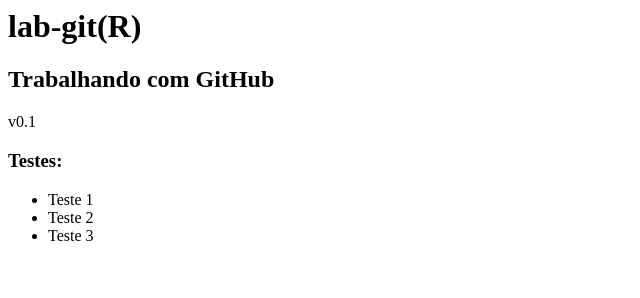
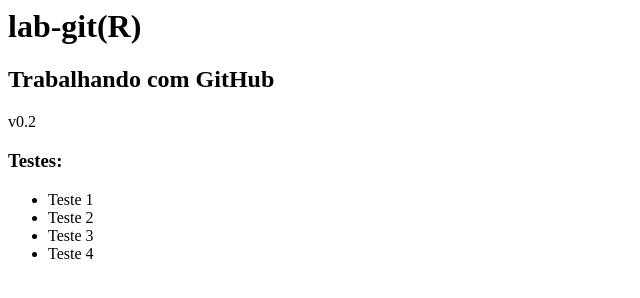
Before and after one commit to marcelovictorviana/lab-git, a plain HTML site: page index.html in a window 1280 px wide. Shown: the full height of the page, 0-640 px from the left. Drawn offline with Linux system fonts and the light colour scheme.

Commit message:
v0.2 - Teste 4

```diff
--- a/index.html
+++ b/index.html
@@ -5,7 +5,7 @@
 		<h1>lab-git(R)</h1>
 		<h2>Trabalhando com GitHub</h2>
 
-		<p>v0.1</p>
+		<p>v0.2</p>
 
 
 		<h3>Testes:</h3>
@@ -13,6 +13,7 @@
 			<li>Teste 1</li>
 			<li>Teste 2</li>
 			<li>Teste 3</li>
+			<li>Teste 4</li>
 		</ul>
 	</body>
 </html>
```
